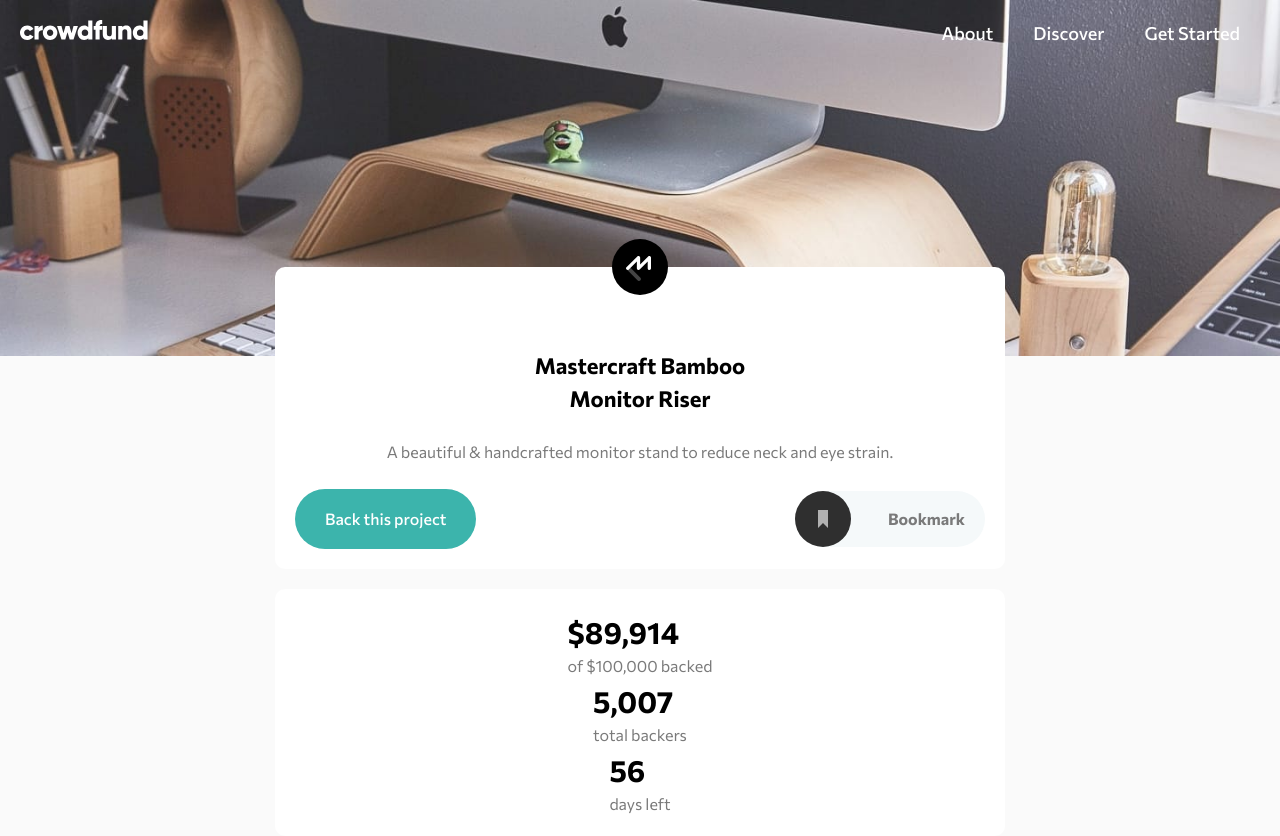
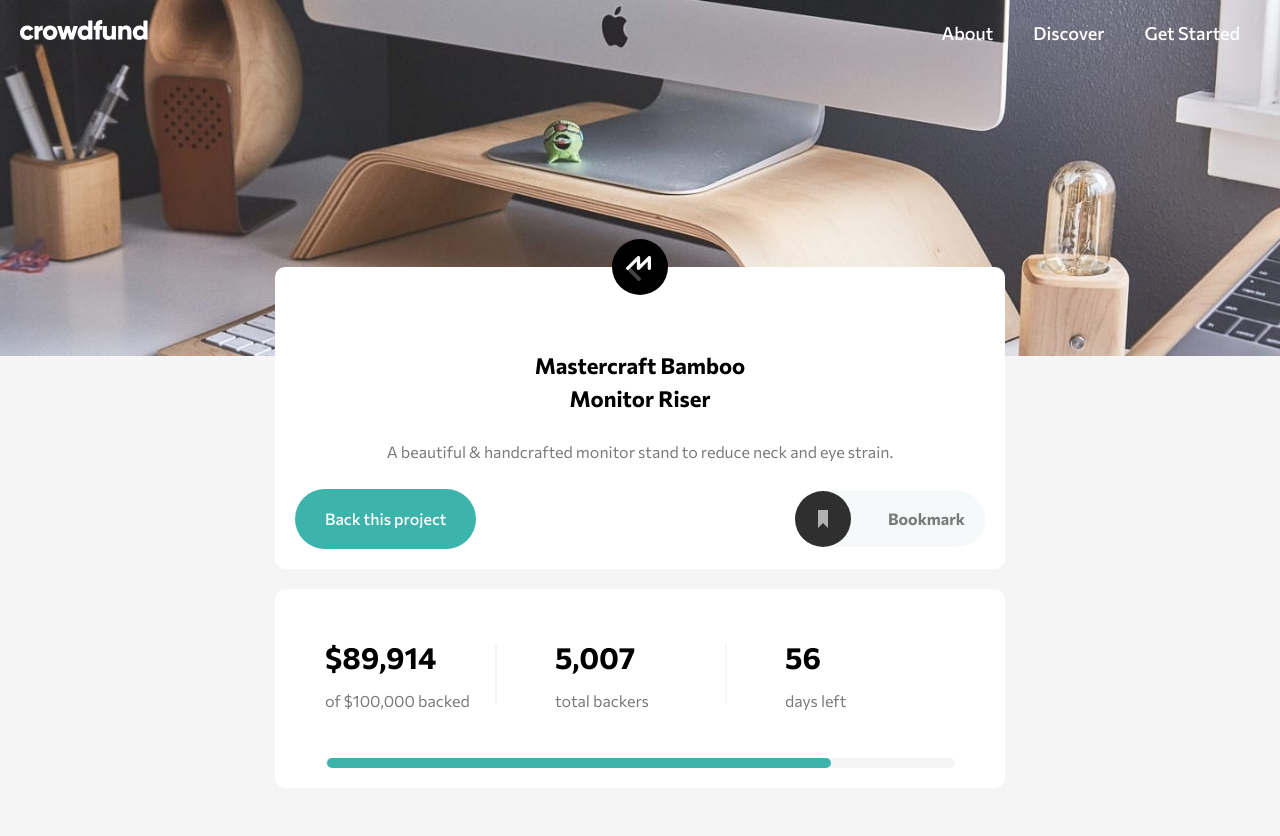
Before and after one commit to starskynder/crowdfunding-product-page, a React (Create React App) app: page / in a window 1280 px wide. After the commit the page ends 800 px from the top, so only its background shows below. Built offline with nearby package versions, Linux system fonts and the light colour scheme.

Commit message:
Styles stats

```diff
--- a/src/components/Stats.js
+++ b/src/components/Stats.js
@@ -3,6 +3,7 @@ import React from "react";
 const Stats = () => {
   return (
     <section className="stats box">
+      <div className="stats__boxes">
         <div className="stats__box">
           <div className="stats__box-number"> $89,914</div>of $100,000 backed
         </div>
@@ -12,6 +13,11 @@ const Stats = () => {
         <div className="stats__box">
           <div className="stats__box-number"> 56 </div> days left
         </div>
+      </div>
+
+      <div className="stats__progress">
+        <div className="stats__progress-bar"></div>
+      </div>
     </section>
   );
 };
--- a/src/sass/abstracts/_variables.scss
+++ b/src/sass/abstracts/_variables.scss
@@ -12,7 +12,7 @@ $dark-cyan: hsl(176, 72%, 28%);
 
 $black: hsl(0, 0%, 0%);
 $dark-gray: hsl(0, 0%, 48%);
-$dark-white: hsl(0, 0, 98%);
+$dark-white: hsl(0, 0, 96%);
 $white: hsl(0, 0%, 100%);
 
 // FONT 400-500-700
--- a/src/sass/layout/_stats.scss
+++ b/src/sass/layout/_stats.scss
@@ -5,19 +5,90 @@
   justify-content: center;
   align-items: center;
 
+  @media screen and (min-width: 47em) {
+    padding: 2rem 5rem;
+  }
+
+  &__boxes {
+    width: 100%;
+    display: flex;
+    flex-flow: column nowrap;
+    justify-content: center;
+    align-items: center;
+    margin-bottom: 2rem;
+    text-align: center;
+
+    @media screen and (min-width: 47em) {
+      flex-flow: row nowrap;
+      justify-content: space-between;
+      text-align: left;
+    }
+  }
+
   &__box {
     color: inherit;
+    position: relative;
+    margin: 2.5rem 0;
+    flex: 1;
+
+    &:first-of-type,
+    &:nth-of-type(2) {
+      &::after {
+        position: absolute;
+        bottom: -2.5rem;
+        left: 50%;
+        transform: translateX(-50%);
+        border-radius: 30px;
+        content: "";
+        width: 8rem;
+        height: 1px;
+        background-color: $dark-white;
+
+        @media screen and (min-width: 47em) {
+          left: 100%;
+          height: 6rem;
+          width: 2px;
+          right: 1rem;
+          top: 50%;
+          transform: translateY(-50%);
+        }
+      }
+    }
+
+    @media screen and (min-width: 47em) {
+      flex-flow: row nowrap;
+      justify-content: space-between;
+      text-align: left;
+
+      &:nth-of-type(2),
+      &:last-of-type {
+        padding-left: 6rem;
+      }
+    }
   }
 
   &__box-number {
     color: $black;
     font-size: 3rem;
     font-weight: bold;
+    margin-bottom: 1rem;
   }
 
   &__progress {
-    progress[value] {
-      background-color: red;
+    background-color: $dark-white;
+    width: 100%;
+    height: 10px;
+    border-radius: 30px;
+    display: flex;
+    flex-flow: column nowrap;
+    justify-content: center;
+    overflow: hidden;
+    &-bar {
+      width: 80%;
+      background-color: $moderate-cyan;
+      height: 10px;
+      margin: 0 2px;
+      border-radius: 30px;
     }
   }
 }
```
Lines whose indentation alone changed are shown as unchanged.
